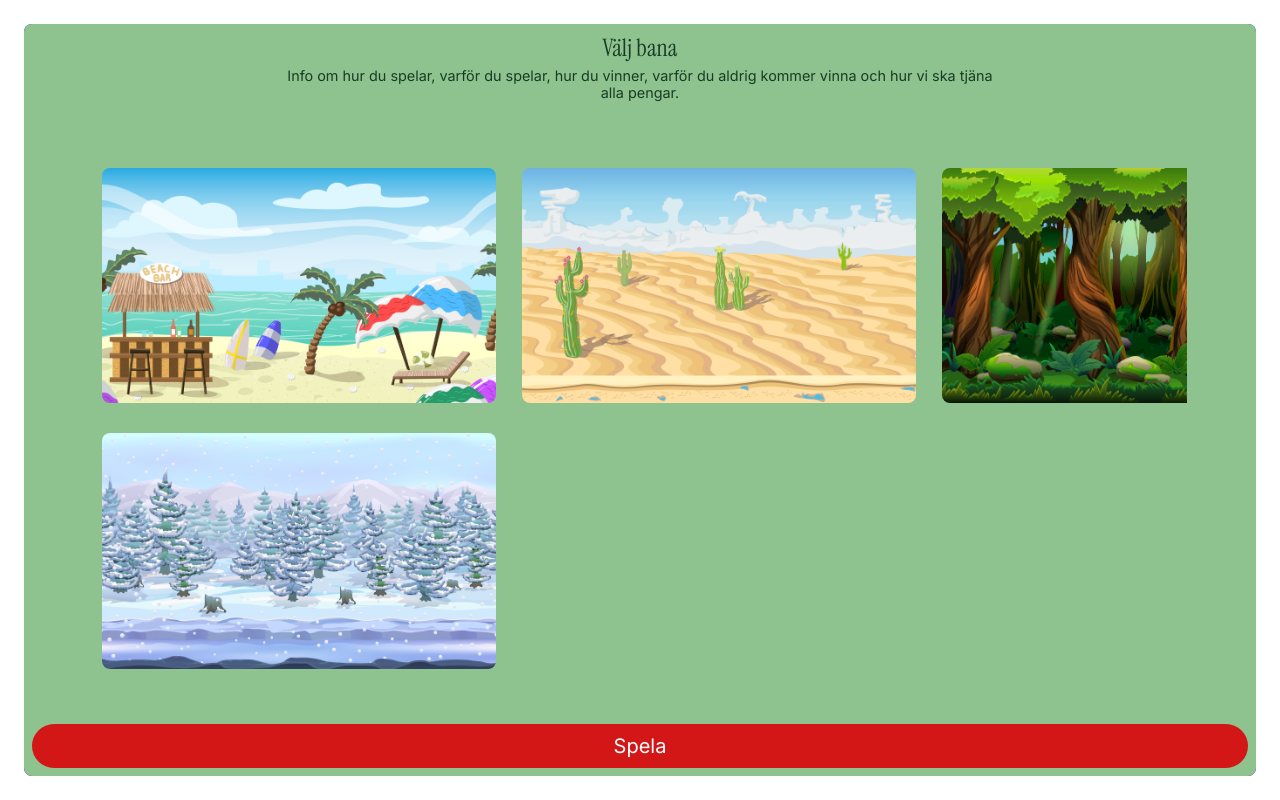
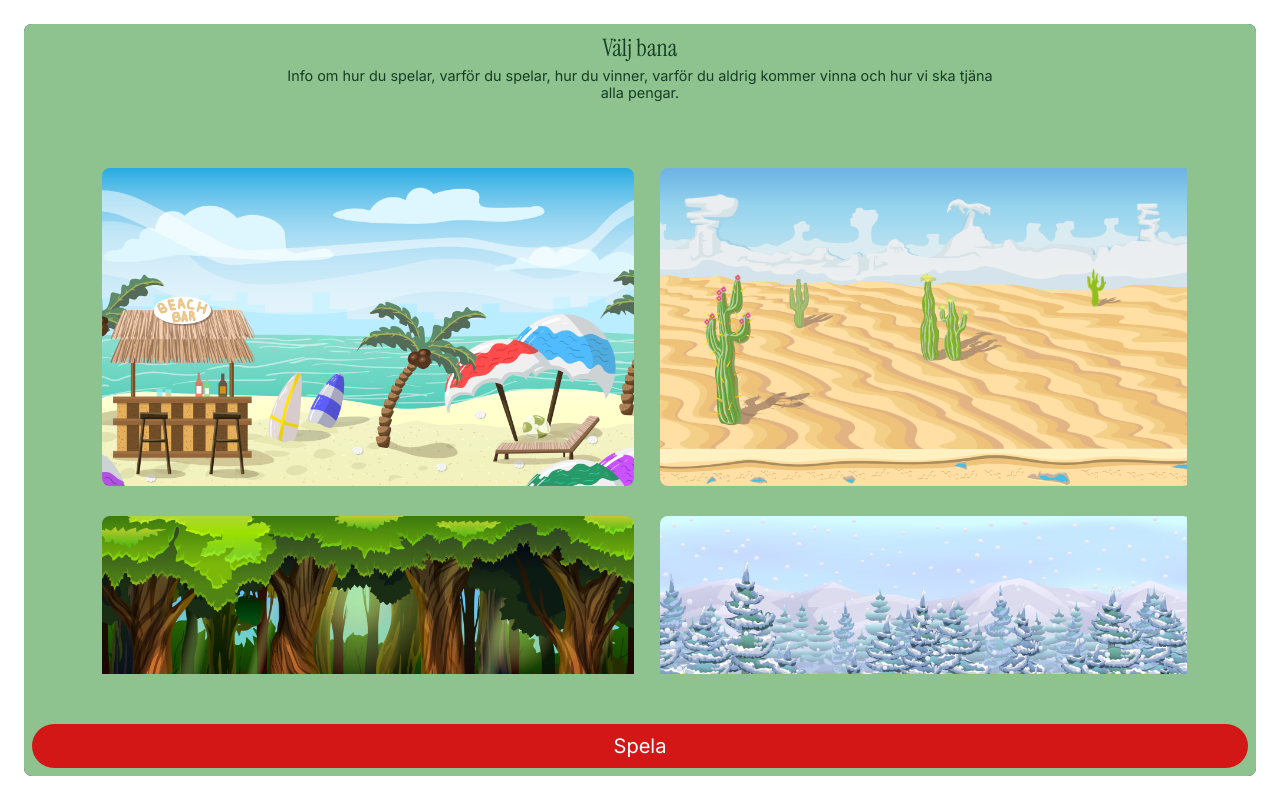
Before and after one commit to Skjesper/GoldenBeetlebug, a React (Vite) app: page /runehunt/play in a window 1280 px wide. Built offline with nearby package versions, Linux system fonts and the light colour scheme; no server answers.

Commit message:
fixed styling issues

```diff
--- a/src/components/Background.tsx
+++ b/src/components/Background.tsx
@@ -19,8 +19,7 @@ const BackgroundDiv = styled.div<{ maxWidth?: string; maxHeight?: string; blurre
     overflow: hidden;
     display: flex;
     flex-direction: column;
-    justify-content: center;
-    align-items: center;
+    justify-content: flex-start;
 
 
     &:before {
--- a/src/components/StageSelect.tsx
+++ b/src/components/StageSelect.tsx
@@ -46,7 +46,7 @@ const StyledImageGrid = styled.div`
   width: 90%;
   height: 70%;
   display: grid;
-  grid-template-columns: repeat(3, 1fr);
+  grid-template-columns: repeat(2, 1fr);
   grid-gap: 1.5rem;
   overflow-y: auto;
   margin: 0.5rem 0;
--- a/src/pages/LeaderboardPage.tsx
+++ b/src/pages/LeaderboardPage.tsx
@@ -4,6 +4,15 @@ import Window from "../components/Window";
 import Leaderboard from "../components/Leaderboard";
 import ScoreForm from '../components/ScoreForm';
 import HighScore from '../components/HighScore';
+import styled from "@emotion/styled";
+
+const PageContainer = styled.div`
+    width: 100%;
+    height: 100%;
+    display: flex;
+    align-items: center;
+    justify-content: center;
+`;
 
 function LeaderboardPage() {
   const [gameScore, setGameScore] = useState<number>(0);
@@ -20,11 +29,13 @@ function LeaderboardPage() {
   return (
      <div>
    <Window backgroundImage={backgroundImage}>
+      <PageContainer>
      {!display ? (
        <ScoreForm score={gameScore}  onDisplayChange={setDisplay}/>
      ) : (
        <Leaderboard/>
      )}
+      </PageContainer>
    </Window>
  </div>
   );
```
